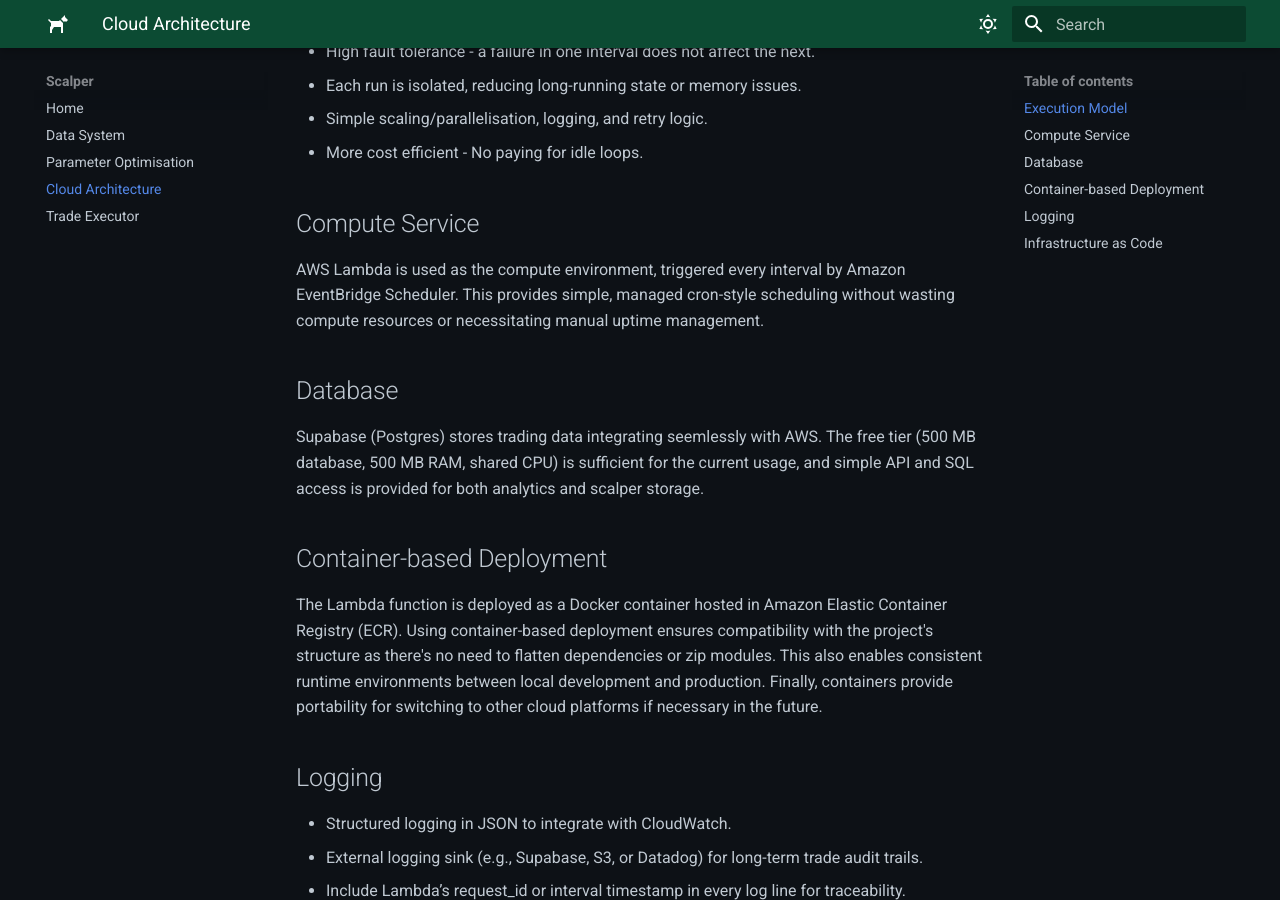
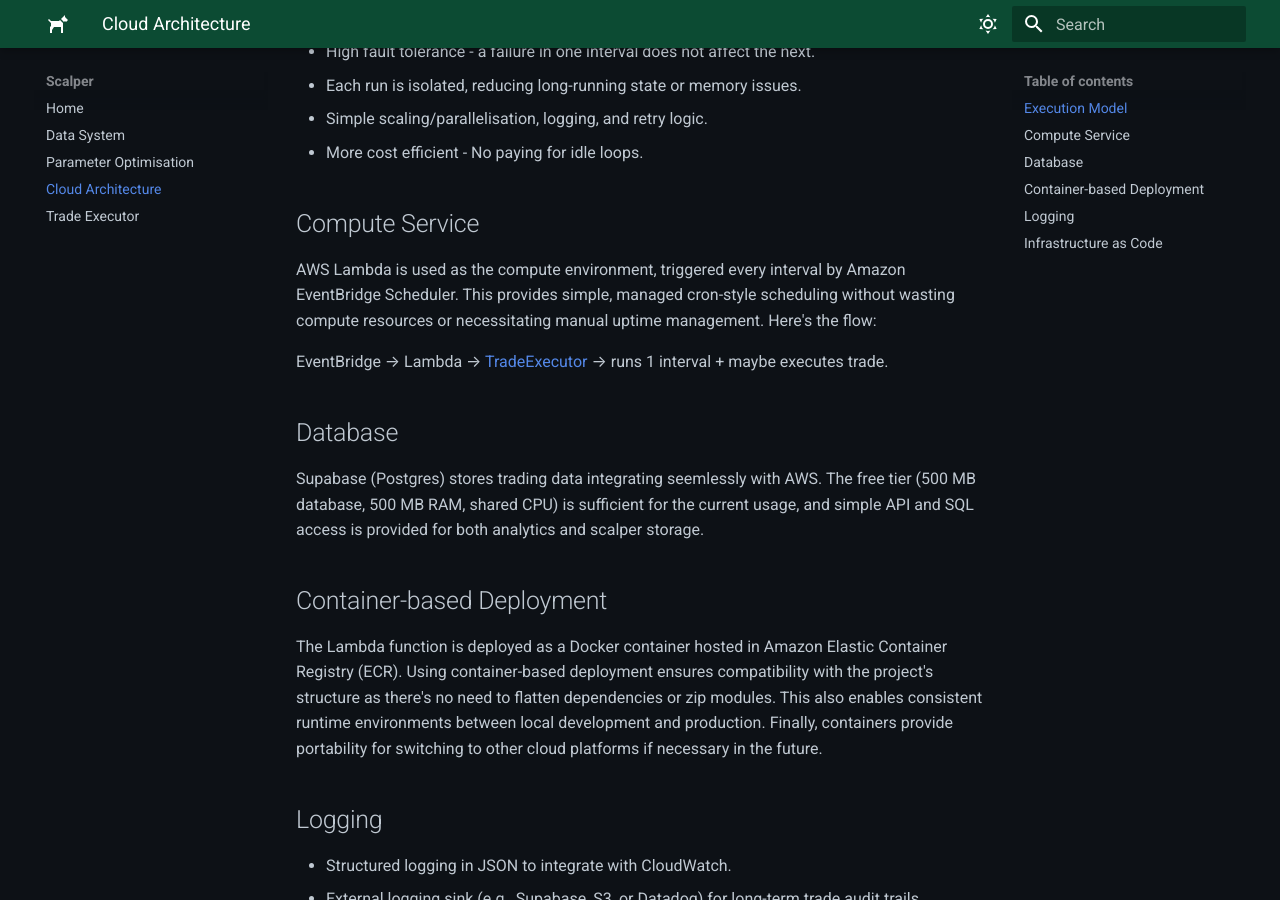
Before and after one commit to Phil-Lord/crypto-scalper, an MkDocs documentation site: the page built from docs/cloud-architecture.md, in a window 1280 px wide and 900 px high, scrolled down 409 px. Built offline with MkDocs 1.6.1 and Material for MkDocs 9.7.7, drawn with Linux system fonts in a browser that asks for light colours.

Commit message:
DOC: Document compute flow

```diff
--- a/docs/cloud-architecture.md
+++ b/docs/cloud-architecture.md
@@ -18,7 +18,9 @@
 
 AWS Lambda is used as the compute environment, triggered every interval by Amazon EventBridge
 Scheduler. This provides simple, managed cron-style scheduling without wasting compute resources or
-necessitating manual uptime management.
+necessitating manual uptime management. Here's the flow:
+
+EventBridge → Lambda → [TradeExecutor](trade-executor.md) → runs 1 interval + maybe executes trade.
 
 ## Database
 
```
